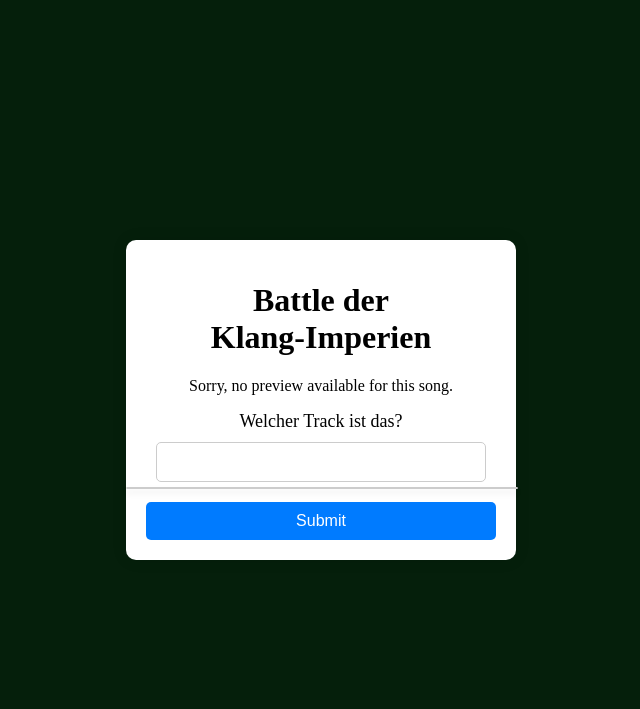
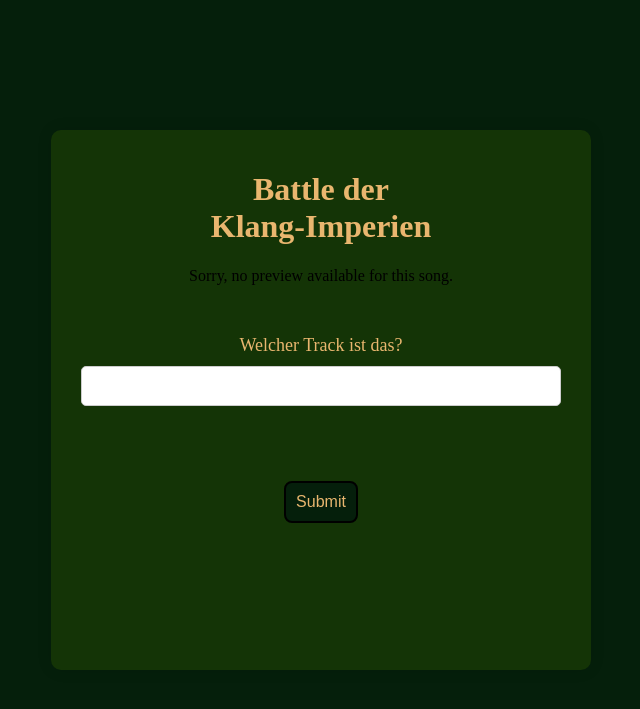
Before and after one commit to scpia/GTS, a Flask app: template quiz_env/music_quiz/templates/spotify_quiz.html in a window 1280 px wide. Shown: the top 709 px of the page, without its empty margins (319-959 px from the left). Run offline with Flask 3, Linux system fonts and the light colour scheme; the template is opened without the code that fills it, so the values that code supplies are empty.

Commit message:
started with guess site

```diff
--- a/quiz_env/music_quiz/static/spotify-style.css
+++ b/quiz_env/music_quiz/static/spotify-style.css
@@ -12,14 +12,19 @@ html {
   background-color: #051f0b;
 }
 
+h1 {
+  color: #e9b66f;
+}
+
 /* Container styling */
 .container {
-  background-color: white;
+  background-color: #143406;
   padding: 20px;
   border-radius: 10px;
   box-shadow: 0 0 15px rgba(0, 0, 0, 0.1);
   text-align: center;
-  width: 350px;
+  height: 500px;
+  width: 500px;
   position: relative;
 }
 
@@ -54,10 +59,10 @@ input[type="submit"]:hover {
 
 /* Suggestions dropdown styling */
 #suggestions {
-  border: 1px solid #ccc;
+  border: 1px solid rgb(54, 23, 3);
   max-height: 150px;
   overflow-y: auto;
-  background-color: white;
+  background-color: rgb(54, 23, 3);
   width: auto; /* Auto width based on content */
   min-width: 100%; /* Minimum width to match the input field */
   position: absolute;
@@ -93,7 +98,19 @@ audio {
   border-radius: 5px;
   outline: none;
 }
-
+.spotify_quiz-input-container {
+  margin-top: 50px;
+}
 .spotify_quiz-input-container-lable {
   font-size: large;
+  color: #e9b66f;
 }
+.spotify_quiz-input-container-input {
+  margin-top: 75px !important;
+  color: #e9b66f !important;
+  background-color: #051f0b !important;
+  padding: 5px;
+  border: black solid 2px !important;
+  border-radius: 8px !important;
+  width: fit-content !important;
+}
--- a/quiz_env/music_quiz/templates/spotify_quiz.html
+++ b/quiz_env/music_quiz/templates/spotify_quiz.html
@@ -34,9 +34,13 @@
             required
             autocomplete="off"
           />
-          <div id="suggestions"></div>
+          <!--           <div id="suggestions"></div> -->
         </div>
-        <input type="submit" value="Submit" />
+        <input
+          class="spotify_quiz-input-container-input"
+          type="submit"
+          value="Submit"
+        />
       </form>
     </div>
 
```
